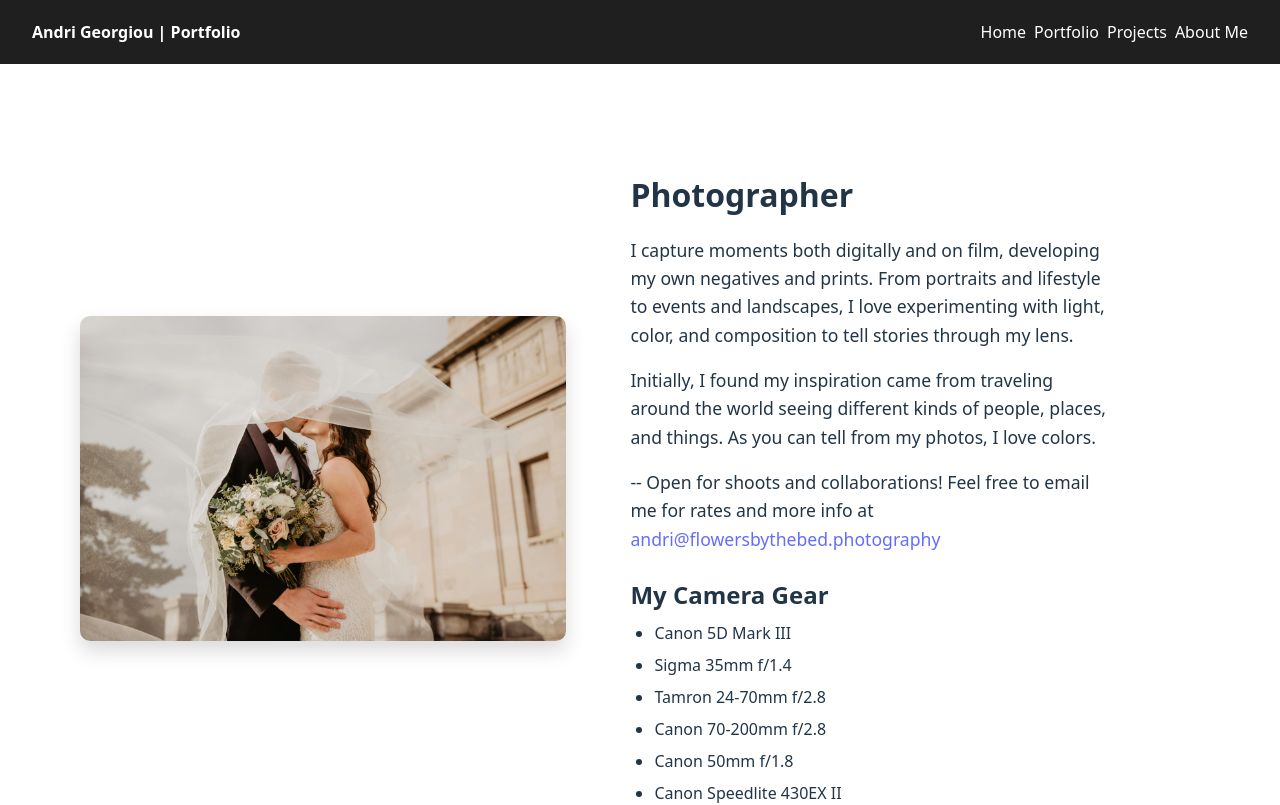
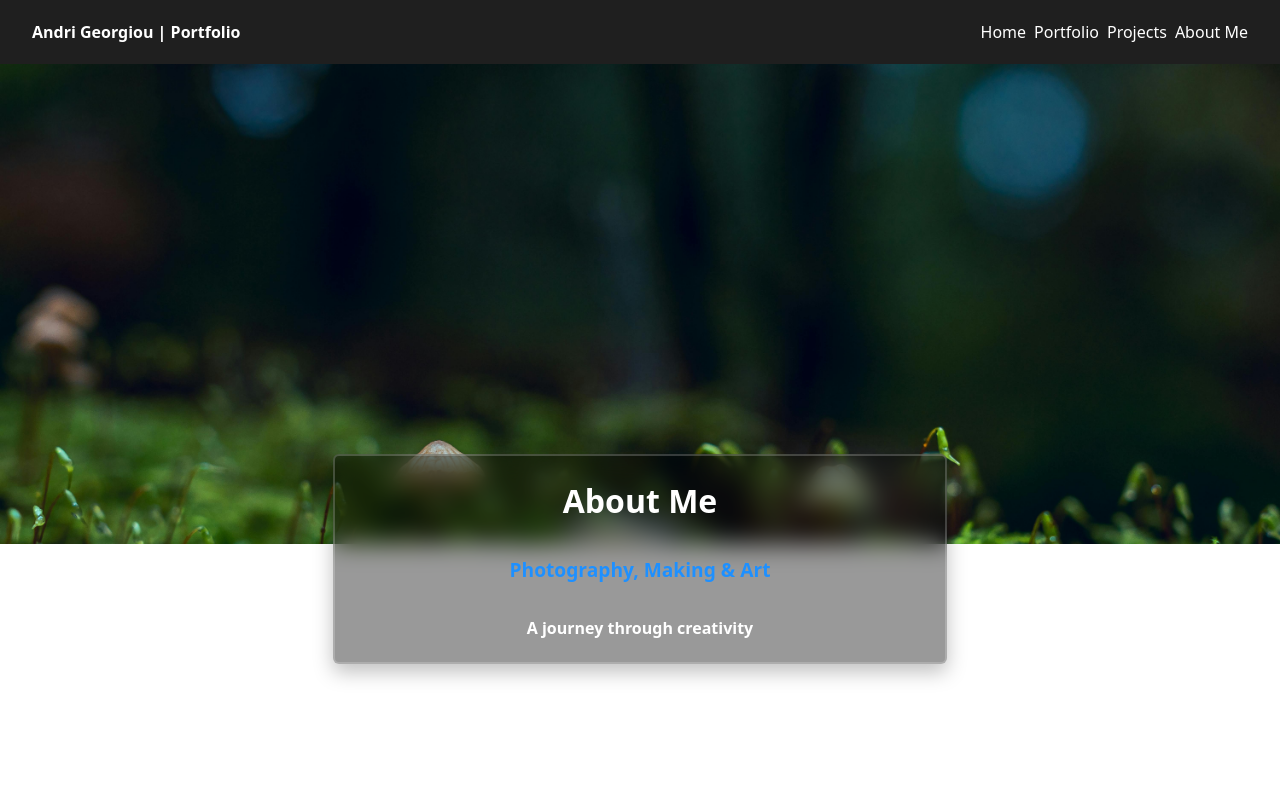
Before and after one commit to VictorySpecificationII/flowersbythebed-photography, a React (Vite) app: page /about in a window 1280 px wide. Shown: the top 805 px of the page. Built offline with nearby package versions, Linux system fonts and the light colour scheme.

Commit message:
added parallax effect and rectangle to about me page

```diff
--- a/src/modules/AboutMe.jsx
+++ b/src/modules/AboutMe.jsx
@@ -1,11 +1,42 @@
 import "./submodules/AboutMe/AboutMe.css";
+import { useRef, useEffect } from "react";
 import photographerImg from "../images/About/PhotographerImg.jpeg";
 import makerImg from "../images/About/MakerImg.jpeg";
 import artistImg from "../images/About/ArtistImg.jpeg";
+import ParallaxBg from "../images/Home/ParallaxBg.jpeg"; // reuse your parallax background
 
 export default function AboutMe() {
+  const parallaxRef = useRef(null);
+
+  // Scroll-based parallax
+  useEffect(() => {
+    const handleScroll = () => {
+      if (parallaxRef.current) {
+        const offset = window.scrollY - parallaxRef.current.offsetTop;
+        parallaxRef.current.style.backgroundPositionY = `${offset * 0.5}px`;
+      }
+    };
+    window.addEventListener("scroll", handleScroll);
+    return () => window.removeEventListener("scroll", handleScroll);
+  }, []);
+
   return (
     <div className="aboutme-container">
+
+      {/* Parallax Header */}
+      <section
+        ref={parallaxRef}
+        className="aboutme-parallax-section"
+        style={{ backgroundImage: `url(${ParallaxBg})` }}
+      >
+      </section>
+
+      {/* Glassy rectangle bridging Parallax and Content */}
+      <div className="aboutme-divider">
+        <h1>About Me</h1>
+        <h2>Photography, Making & Art</h2>
+        <h3>A journey through creativity</h3>
+      </div>
 
       {/* Photographer Section */}
       <section className="aboutme-section">
@@ -15,7 +46,7 @@ export default function AboutMe() {
         <div className="aboutme-text">
           <h2>Photographer</h2>
           <p>
-		I capture moments both digitally and on film, developing my own negatives and prints. From portraits and lifestyle to events and landscapes, I love experimenting with light, color, and composition to tell stories through my lens.
+            I capture moments both digitally and on film, developing my own negatives and prints. From portraits and lifestyle to events and landscapes, I love experimenting with light, color, and composition to tell stories through my lens.
           </p>
           <p>
             Initially, I found my inspiration came from traveling around the world seeing different kinds of people, places, and things. As you can tell from my photos, I love colors.
--- a/src/modules/submodules/AboutMe/AboutMe.css
+++ b/src/modules/submodules/AboutMe/AboutMe.css
@@ -4,7 +4,6 @@
   display: flex;
   flex-direction: column;
   gap: 5rem;
-  padding: 2rem 0;
   box-sizing: border-box;
   overflow-x: hidden; /* prevent horizontal scroll */
 }
@@ -104,3 +103,64 @@
     max-width: 100%;
   }
 }
+.aboutme-parallax-section {
+  position: relative;
+  height: 60vh;
+  background-size: cover;
+  background-position: center top;
+  overflow: hidden;
+  display: flex;
+  justify-content: center;
+  align-items: center;
+}
+
+.aboutme-divider {
+  position: relative;
+  width: 48%;
+  height: 210px;
+  margin: -170px auto 0; /* half overlaps the parallax */
+  background-color: rgba(0, 0, 0, 0.4);
+  backdrop-filter: blur(12px);
+  -webkit-backdrop-filter: blur(12px);
+  border: 2px solid rgba(255, 255, 255, 0.2);
+  border-radius: 6px;
+  box-shadow: 0 8px 20px rgba(0, 0, 0, 0.25);
+  z-index: 1;
+
+  display: flex;
+  flex-direction: column;
+  justify-content: center;
+  align-items: center;
+  color: white;
+  text-align: center;
+  padding: 1rem;
+  box-sizing: border-box;
+}
+
+.aboutme-divider h1 {
+  font-size: clamp(1.5rem, 5vw, 2rem);
+}
+.aboutme-divider h2 {
+  font-size: clamp(1rem, 3vw, 1.2rem);
+  color: #1e90ff;
+}
+.aboutme-divider h3 {
+  font-size: clamp(0.8rem, 2.5vw, 1rem);
+}
+
+/* Mobile adjustments */
+@media (max-width: 768px) {
+  .aboutme-divider {
+    width: 80%;
+    height: 180px;
+    margin-top: -90px;
+  }
+}
+
+@media (max-width: 480px) {
+  .aboutme-divider {
+    width: 90%;
+    height: 140px;
+    margin-top: -70px;
+  }
+}
```
